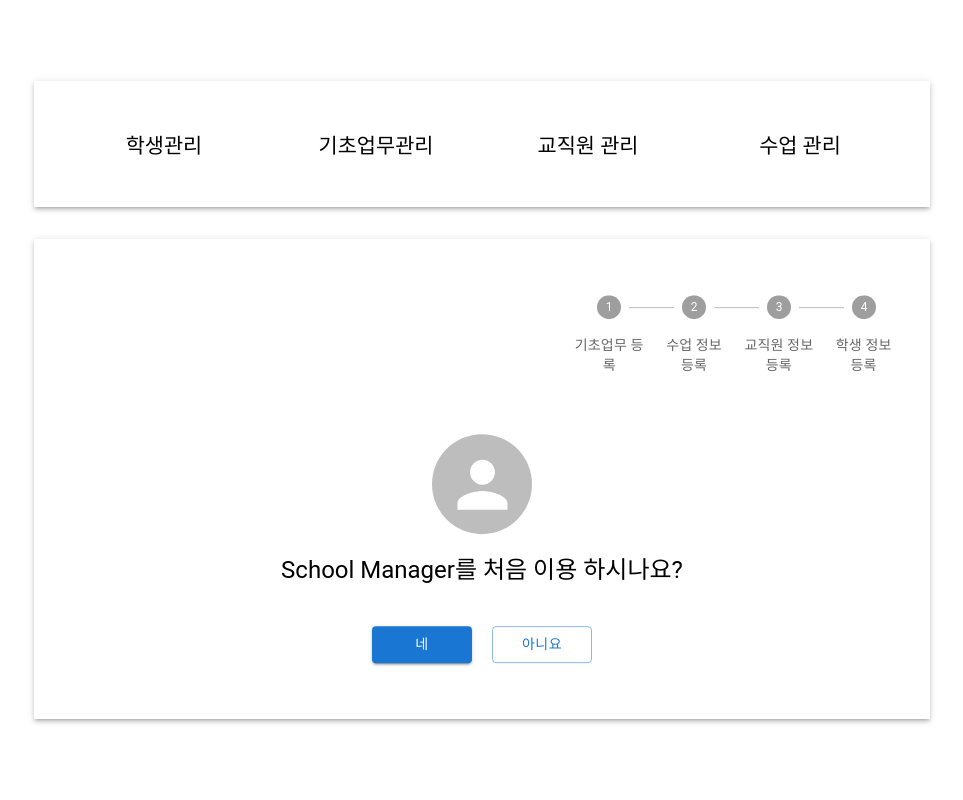
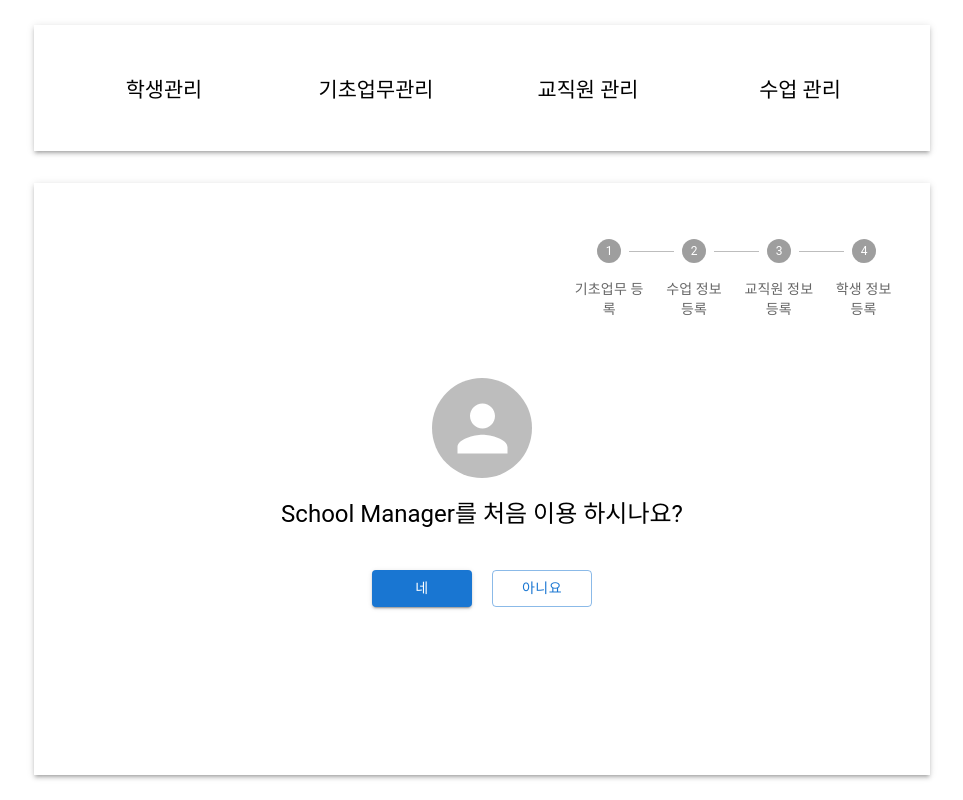
Before and after one commit to wisberry2022/school-manager-front, a Next.js app: page / in a window 1280 px wide. Shown: the whole page, without its empty margins (158-1121 px from the left). Built offline with nearby package versions, Linux system fonts and the light colour scheme.

Commit message:
WrapperTemplate CSS 수정

```diff
--- a/src/components/layout/WrapperTemplate.tsx
+++ b/src/components/layout/WrapperTemplate.tsx
@@ -8,7 +8,14 @@
 
 const WrapperTemplate: FC<WrapperTemplateProp> = ({ children }) => {
   return (
-    <Stack sx={{ marginTop: "2rem", ...StyleObject.wrapper }}>{children}</Stack>
+    <Stack
+      sx={{
+        marginTop: "2rem",
+        ...StyleObject.wrapper,
+      }}
+    >
+      {children}
+    </Stack>
   );
 };
 
--- a/src/styles/StyleObject.ts
+++ b/src/styles/StyleObject.ts
@@ -3,6 +3,8 @@
     boxShadow: 3,
     px: 3,
     py: 7,
+    height: "60vh",
+    overflowY: "scroll",
   },
   topNav: {
     boxShadow: 3,
--- a/src/styles/reset.css
+++ b/src/styles/reset.css
@@ -2,6 +2,11 @@
   margin: 0;
   padding: 0;
   box-sizing: content-box;
+  -ms-overflow-style: none;
+}
+
+::-webkit-scrollbar {
+  display: none;
 }
 
 a {
```
